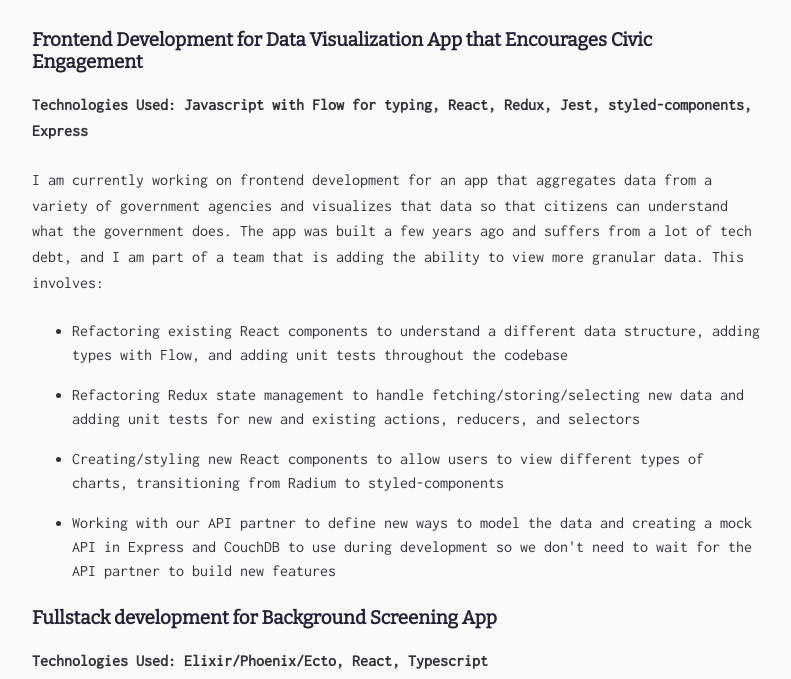
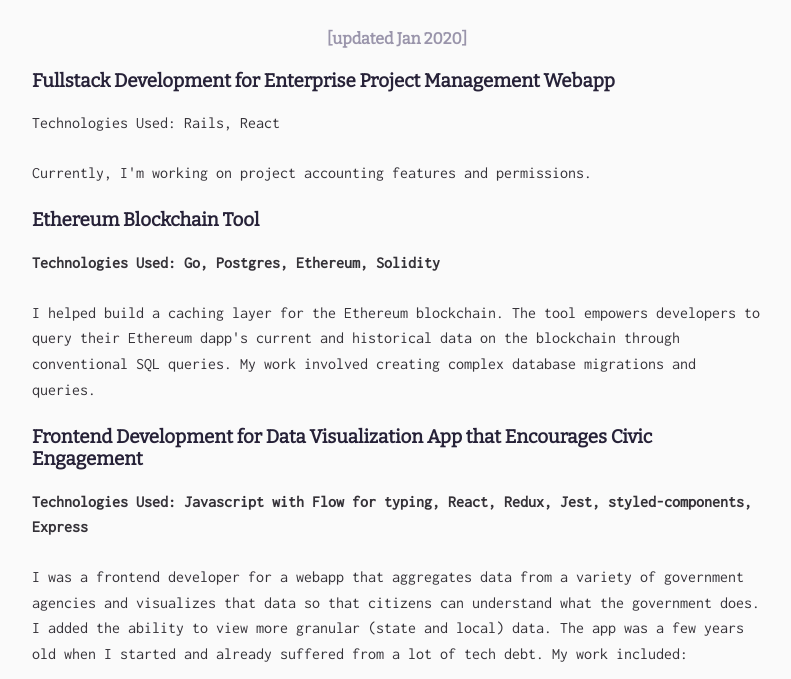
Before and after one commit to aaizuss/aaizuss.github.io, a plain HTML site: page work.html in a window 1280 px wide. Shown: the part 121-800 px from the top of the page, without its empty margins (243-1034 px from the left). Drawn offline with nearby package versions, Linux system fonts and the light colour scheme.

Commit message:
Update work section

```diff
--- a/style.css
+++ b/style.css
@@ -19,6 +19,15 @@ h2 {
 h3 {
   font-family: 'Bitter', serif;
   color: #272238;
+}
+
+h4 {
+  font-family: 'Bitter', serif;
+}
+
+.update-note {
+  text-align: center;
+  color: #9a95ab;
 }
 
 a {
--- a/work.html
+++ b/work.html
@@ -10,11 +10,21 @@
   <div class="wrap">
     <div class="text-content">
       <h1>Work  👩🏻‍💻</h1>
+      <h4 class='update-note'>[updated Jan 2020]</h4>
+      <h3>Fullstack Development for Enterprise Project Management Webapp</h3>
+      <p>Technologies Used: Rails, React</p>
+      <p>Currently, I'm working on project accounting features and permissions.</p>
+      <h3>Ethereum Blockchain Tool</h3>
+      <p><strong>Technologies Used: Go, Postgres, Ethereum, Solidity</strong></p>
+      <p>
+        I helped build a caching layer for the Ethereum blockchain. The tool empowers developers to query their Ethereum dapp's current and historical data
+        on the blockchain through conventional SQL queries. My work involved creating complex database migrations and queries.
+      </p>
       <h3>Frontend Development for Data Visualization App that Encourages Civic Engagement</h3>
       <p><strong>Technologies Used: Javascript with Flow for typing, React, Redux, Jest, styled-components, Express</strong></p>
       <p>
-        I am currently working on frontend development for an app that aggregates data from a variety of government agencies and visualizes that data so that citizens can understand what the government does.
-        The app was built a few years ago and suffers from a lot of tech debt, and I am part of a team that is adding the ability to view more granular data. This involves:
+        I was a frontend developer for a webapp that aggregates data from a variety of government agencies and visualizes that data so that citizens can understand what the government does.
+        I added the ability to view more granular (state and local) data. The app was a few years old when I started and already suffered from a lot of tech debt. My work included:
         <ul>
           <li>
             Refactoring existing React components to understand a different data structure, adding types with Flow, and adding unit tests throughout the codebase
```
Also changed, not shown: index.html (+3 -3 lines), 1 other file.
